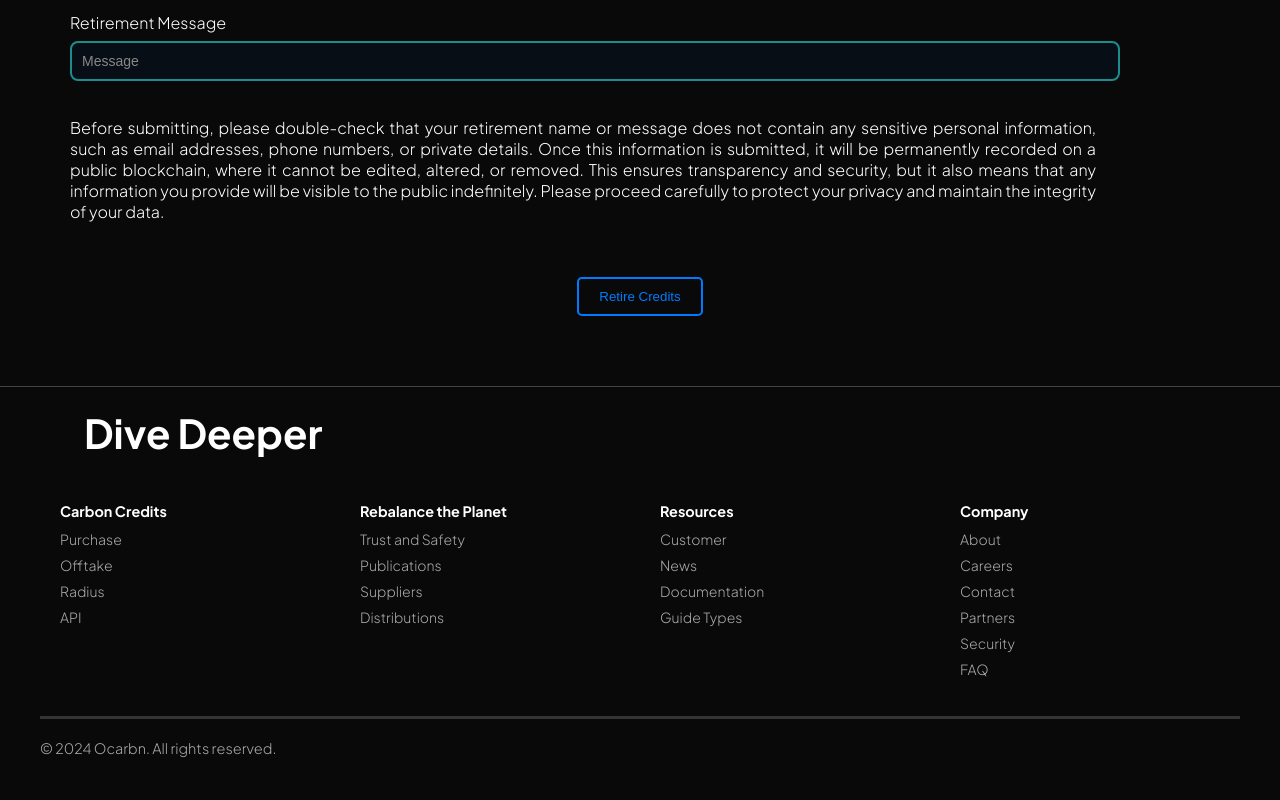
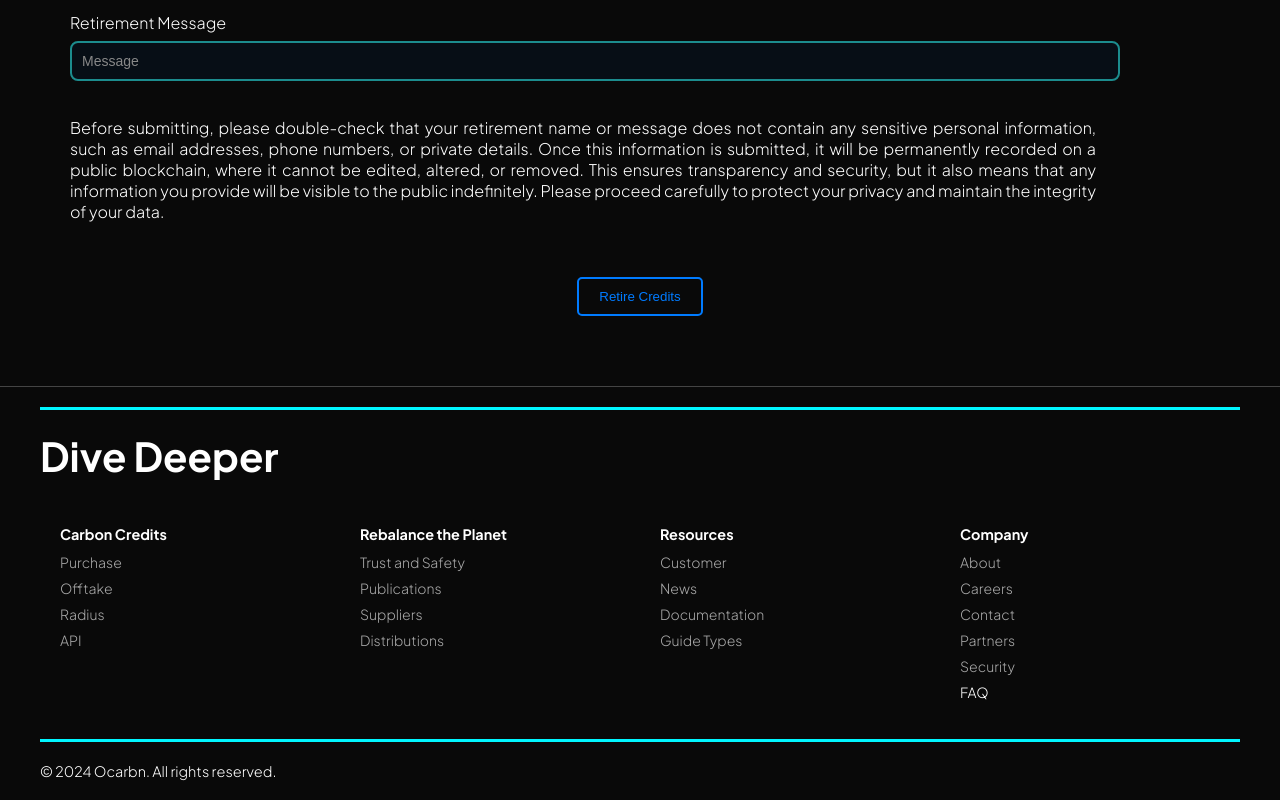
Before and after one commit to blckdfly/ocarbn-by-alesha, a React (Create React App) app: page /transaction/1 in a window 1280 px wide. Shown: the part 1041-1841 px from the top of the page. Before the commit the page ends 1818 px from the top, so only its background shows below. Built offline with nearby package versions, Linux system fonts and the light colour scheme.

Commit message:
Update Footer.css

```diff
--- a/src/styles/Footer.css
+++ b/src/styles/Footer.css
@@ -1,10 +1,5 @@
-/* General Styling */
-body {
-  margin: 0;
-}
 
 footer {
-  color: #ffffff;
   padding: 40px 20px;
   font-size: 14px;
 }
@@ -15,6 +10,15 @@ footer {
   text-align: left; /* Pastikan judul footer rata kiri */
   margin-bottom: 30px;
   margin-left: 4rem;
+
+  display: flex;
+  justify-content: space-between;
+  align-items: center;
+  border-top: 3px solid rgba(0, 246, 255, 1);
+  padding-top: 20px;
+  max-width: 1200px;
+  margin: 0 auto;
+  text-align: left; /* Rata kiri untuk bagian bawah footer */
 }
 
 .footer-links {
@@ -52,20 +56,18 @@ footer {
 
 .link-column a {
   text-decoration: none;
-  color: #a8a8a8;
   transition: color 0.3s ease;
   display: inline-block;
 }
 
 .link-column a:hover {
-  color: #ffffff;
 }
 
 .footer-bottom {
   display: flex;
   justify-content: space-between;
   align-items: center;
-  border-top: 3px solid #333333;
+  border-top: 3px solid rgba(0, 246, 255, 1);
   padding-top: 20px;
   max-width: 1200px;
   margin: 0 auto;
@@ -75,7 +77,6 @@ footer {
 .footer-copyright {
   margin: 0;
   font-size: 12px;
-  color: #a8a8a8;
 }
 
 /* Responsive Design */
```
